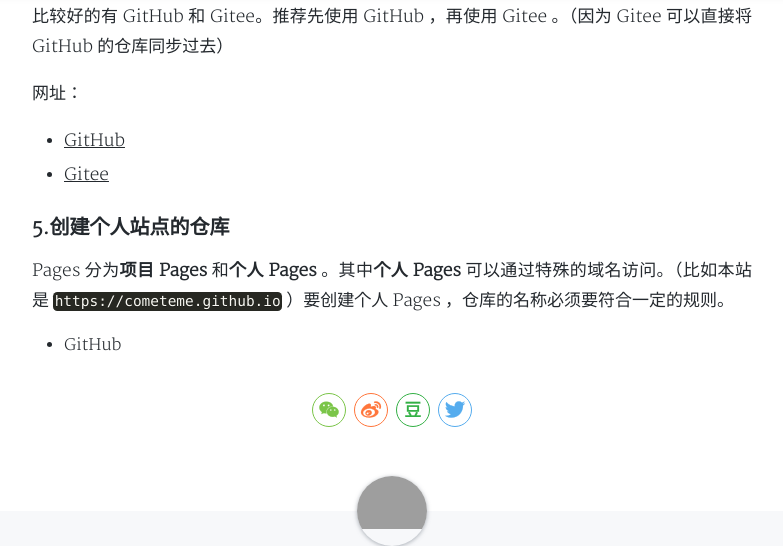
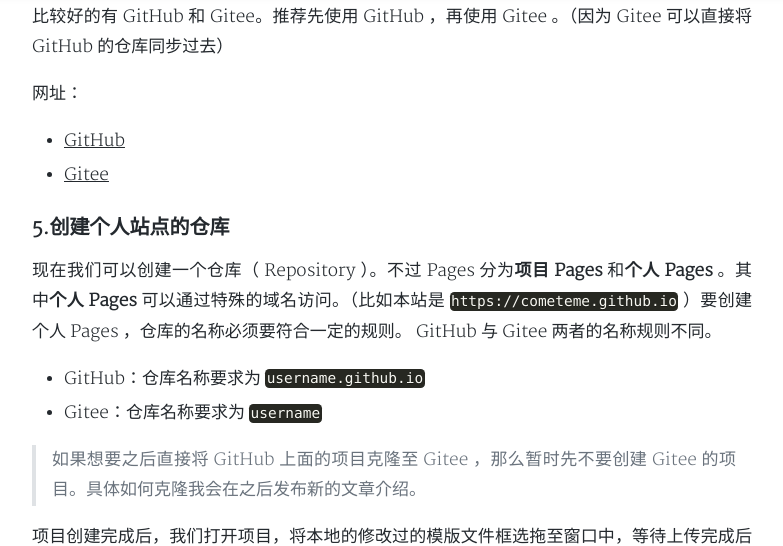
Before and after one commit to cometeme/cometeme.github.io, a Jekyll site: the page built from _posts/2018-08-08-Jekyll+GitHub=简单搭建一个个人博客.md, in a window 1280 px wide and 1400 px high, scrolled down 2449 px. Shown: the top 546 px of the window, without its empty margins (248-1031 px from the left). Built offline with Jekyll 4.4.1, drawn with Linux system fonts in a browser that asks for light colours; nearby versions of some CDN libraries; comment, search, counter and statistics services are not loaded; a style sheet for code colours, icons or effects is not loaded; some of the changed text lies outside the part shown; grey boxes are pictures that could not be loaded.

Commit message:
Update 2018-08-08-Jekyll+GitHub=简单搭建一个个人博客.md

```diff
--- a/_posts/2018-08-08-Jekyll+GitHub=简单搭建一个个人博客.md
+++ b/_posts/2018-08-08-Jekyll+GitHub=简单搭建一个个人博客.md
@@ -22,21 +22,21 @@
 
 不同的模版可能文件的个数不一样，但是一定会有这几个关键文件：
 
-  * index.html 首页的文件
+* index.html 首页的文件
 
-  * _config.yml 设置你的网站信息
+* _config.yml 设置你的网站信息
 
-  * 404.html 自定义404界面（这个一般都会有，如果没有的话就会使用最“原始”的404页面）
+* 404.html 自定义404界面（这个一般都会有，如果没有的话就会使用最“原始”的404页面）
 
-  * README.md （很重要！）作者一般会在这个文件中介绍如何配置模版。如果没有这个文件，请重新打开你下载的模版的介绍页面，下方应该会有提示。
+* README.md （很重要！）作者一般会在这个文件中介绍如何配置模版。如果没有这个文件，请重新打开你下载的模版的介绍页面，下方应该会有提示。
 
 同时，文件目录下应该也会有这些文件夹：
 
-  * _post 存放你的文章
+* _post 存放你的文章
 
-  * _layouts 网页模版文件
+* _layouts 网页模版文件
 
-  * _includes 导航栏，页脚等组件模版
+* _includes 导航栏，页脚等组件模版
 
 ### 3.修改信息
 
@@ -52,12 +52,44 @@
 
 网址：
 
-  * [GitHub](https://github.com)
+* [GitHub](https://github.com)
 
-  * [Gitee](https://gitee.com)
+* [Gitee](https://gitee.com)
 
 ### 5.创建个人站点的仓库
 
-Pages 分为**项目 Pages** 和**个人 Pages** 。其中**个人 Pages** 可以通过特殊的域名访问。（比如本站是 `https://cometeme.github.io` ）要创建个人 Pages ，仓库的名称必须要符合一定的规则。
+现在我们可以创建一个仓库（ Repository ）。不过 Pages 分为**项目 Pages** 和**个人 Pages** 。其中**个人 Pages** 可以通过特殊的域名访问。（比如本站是 `https://cometeme.github.io` ）要创建个人 Pages ，仓库的名称必须要符合一定的规则。 GitHub 与 Gitee 两者的名称规则不同。
 
-  * GitHub
+* GitHub：仓库名称要求为 `username.github.io`
+
+* Gitee：仓库名称要求为 `username`
+
+> 如果想要之后直接将 GitHub 上面的项目克隆至 Gitee ，那么暂时先不要创建 Gitee 的项目。具体如何克隆我会在之后发布新的文章介绍。
+
+项目创建完成后，我们打开项目，将本地的修改过的模版文件框选拖至窗口中，等待上传完成后提交。（底下的介绍可以用默认的，建议直接提交至 master 分支）。提交完成后，就是以下的效果了：
+
+![site preview](../../../assets/screenshot/Jekyll-3.png)
+
+### 6.开启 Pages 服务
+
+* GitHub
+
+选中菜单的 `Settings` 选单，找到下方的 `GitHub Pages` 选项。（本图中已经开启，如果没有开启只需要点击相应的按钮开启即可）其中上方提示 "Your site is published at https://cometeme.github.io/" 说明已经部署完成了。这个时候你点击那个链接就可以看到自己的网页。（ GitHub 的页面更新速度较慢，有些时候做一定的更改要过段时间刷新才生效）
+
+![settings menu](../../../assets/screenshot/Jekyll-4.png)
+
+![GitHub Pages settings](../../../assets/screenshot/Jekyll-5.png)
+
+* Gitee
+
+选择菜单中的 `服务` ，进入 `码云 Pages` 页面。并在下方选中 master 分支，点击部署。部署完成后同样会给出一个链接。点开就是架好的博客了。
+
+![服务-码云 Pages ](../../../assets/screenshot/Jekyll-6.png)
+
+![码云  Pages ](../../../assets/screenshot/Jekyll-7.png)
+
+如果到这里你的网页能够成功显示，那么恭喜你，你完成了建站所需要的所有步骤。接下来就只需要对界面再进行一些微调（比如修改首页图片，自定义 `about` 页面等），并发布你的文章。
+
+### 7.添加一篇新的文章
+
+待施工。。。
```
